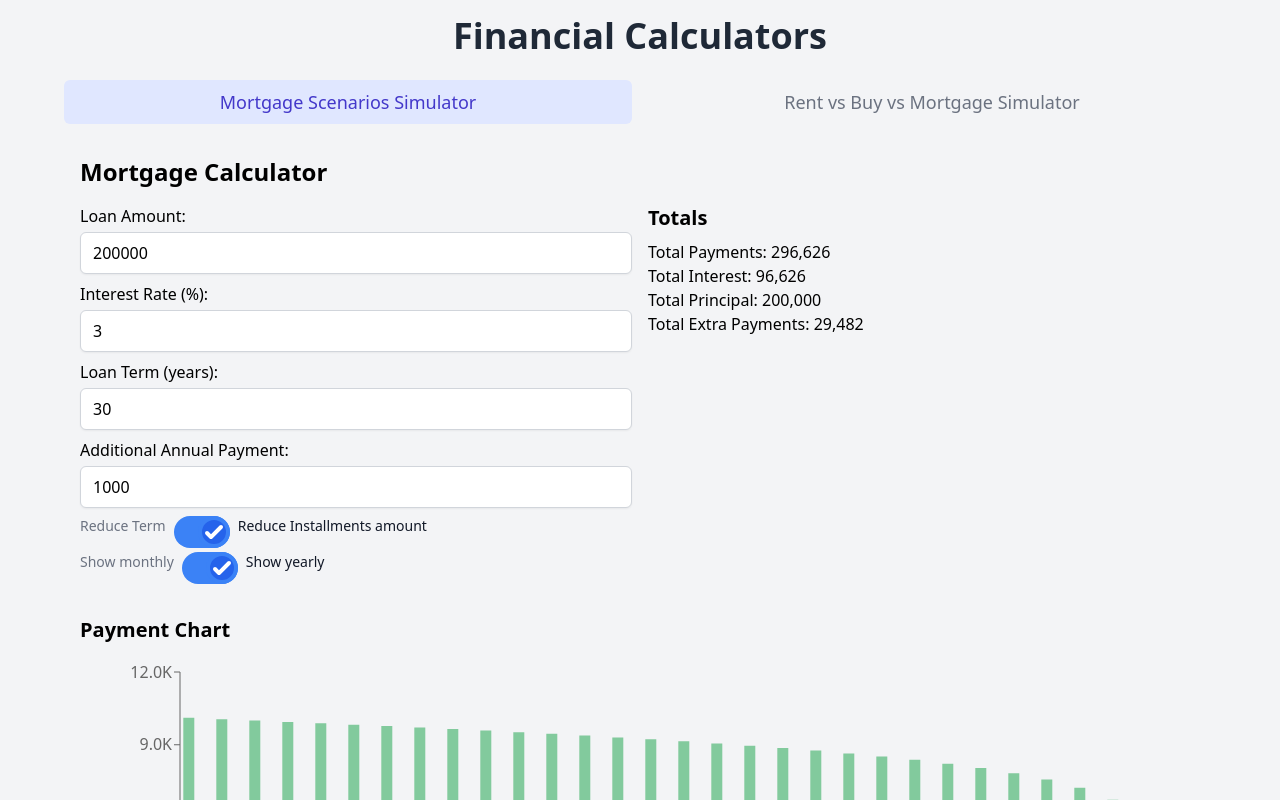
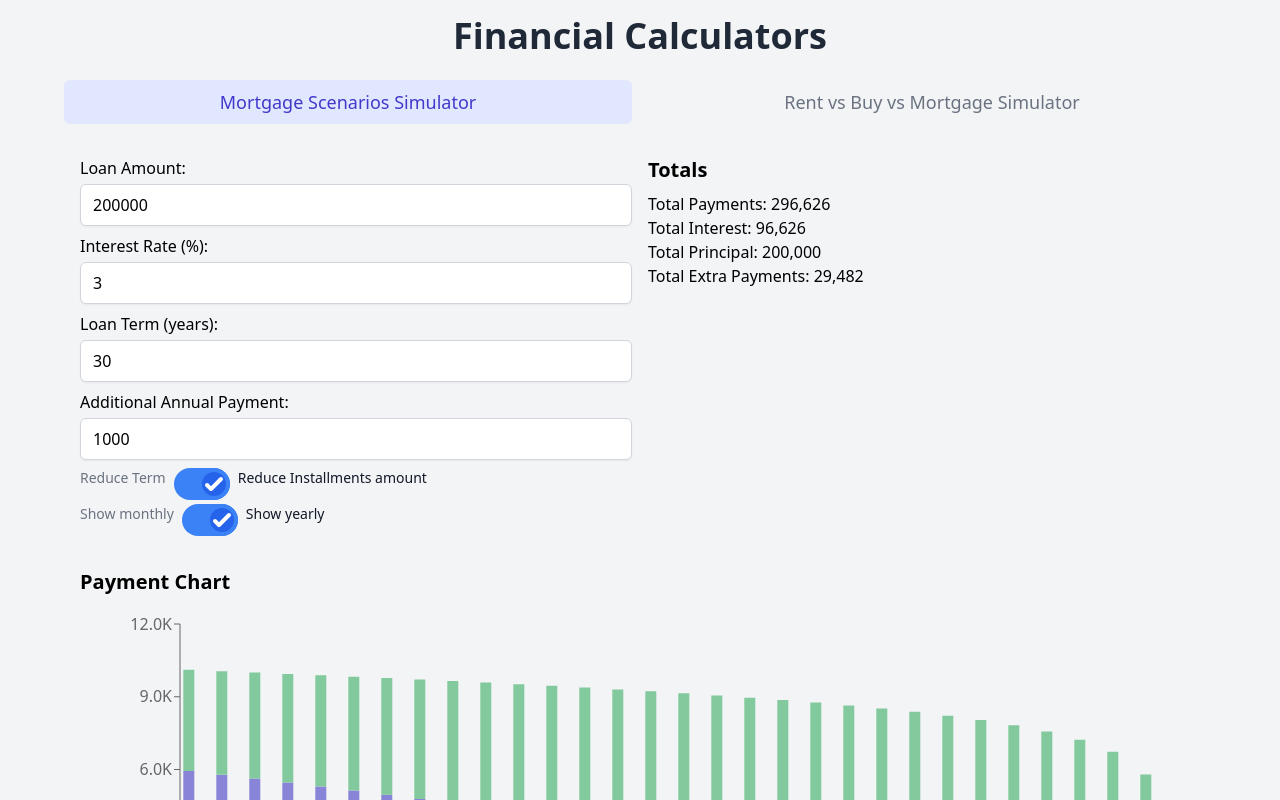
Before and after one commit to alainrk/finance, a React (Vite) app: page / in a window 1280 px wide. Shown: the top 800 px of the page. Built offline with nearby package versions, Linux system fonts and the light colour scheme.

Commit message:
Remove tabs titles

```diff
--- a/src/MortgageCalculator.tsx
+++ b/src/MortgageCalculator.tsx
@@ -183,7 +183,6 @@ const MortgageCalculator: React.FC = () => {
 
   return (
     <div className="container mx-auto p-4">
-      <h1 className="text-2xl font-bold mb-4">Mortgage Calculator</h1>
       <div className="grid grid-cols-1 md:grid-cols-2 gap-4">
         <div>
           <label className="block mb-2">
--- a/src/RentBuyComparison.tsx
+++ b/src/RentBuyComparison.tsx
@@ -286,7 +286,6 @@ const NetWorthProjectionComponent: React.FC = () => {
 
   return (
     <div className="container mx-auto p-4">
-      <h1 className="text-2xl font-bold mb-4">Net Worth Projection</h1>
       <div className="grid grid-cols-1 lg:grid-cols-3 gap-4">
         <div className="lg:col-span-2">
           <div className="grid grid-cols-1 md:grid-cols-2 lg:grid-cols-3 gap-4">
```
